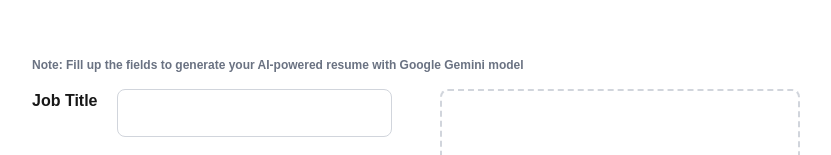
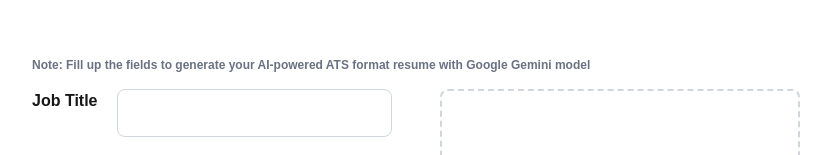
Before and after one commit to zachgse/resume-analyzer, a Next.js app: page / in a window 1280 px wide. Shown: the part 104-259 px from the top of the page, without its empty margins (224-1055 px from the left). Built offline with nearby package versions, Linux system fonts and the light colour scheme.

Commit message:
Update note contents in initial form

```diff
--- a/app/components/form/InitialForm.tsx
+++ b/app/components/form/InitialForm.tsx
@@ -93,7 +93,7 @@ const InitialForm = ({
     return (
         <form onSubmit={handleSubmit(submitHandler)}
             className="lg:w-3/5 md:w-4/5 w-full md:mb-0 mb-24">
-            <p className="font-semibold text-gray-500 text-xs my-4 md:p-0 p-4">Note: Fill up the fields to generate your AI-powered resume with Google Gemini model</p>
+            <p className="font-semibold text-gray-500 text-xs my-4 md:p-0 p-4">Note: Fill up the fields to generate your AI-powered ATS format resume with Google Gemini model</p>
             <div className="grid md:grid-cols-2 grid-cols-1 md:gap-12 gap-4 md:p-0 p-4">
                 <div className="flex flex-col space-y-4">
                     <div className="w-full flex md:flex-row flex-col items-start md:gap-4 gap-0">
```
